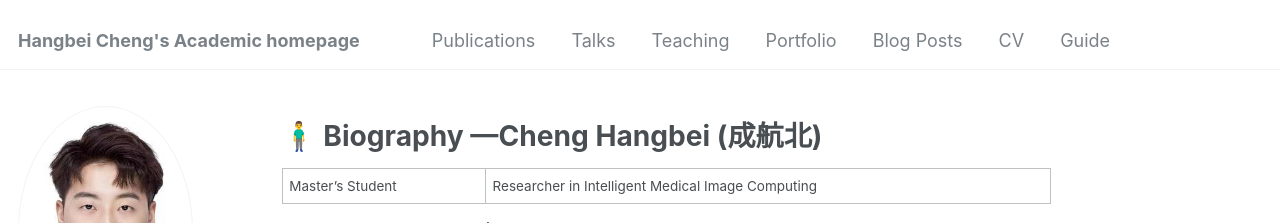
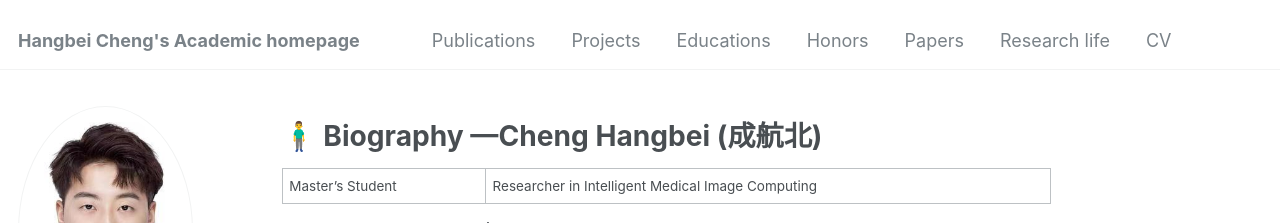
Before and after one commit to chenghangbei0702/chenghangbei0702.github.io, a Jekyll site: the page built from _pages/about.md, in a window 1280 px wide. Shown: the top 223 px of the page. Built offline with Jekyll 4.4.1, drawn with Linux system fonts in a browser that asks for light colours; some web fonts are replaced.

Commit message:
Update navigation.yml

```diff
--- a/_data/navigation.yml
+++ b/_data/navigation.yml
@@ -8,20 +8,20 @@ main:
   - title: "Publications"
     url: /publications/
 
-  - title: "Talks"
-    url: /talks/
+  - title: "Projects"
+    url: /portfolio/
 
-  - title: "Teaching"
+  - title: "Educations"
     url: /teaching/
 
-  - title: "Portfolio"
-    url: /portfolio/
+  - title: "Honors"
+    url: /honors/
 
-  - title: "Blog Posts"
-    url: /year-archive/
+  - title: "Papers"
+    url: /paper/
+
+  - title: "Research life"
+    url: /News/
 
   - title: "CV"
     url: /cv/
-
-  - title: "Guide"
-    url: /markdown/
```
